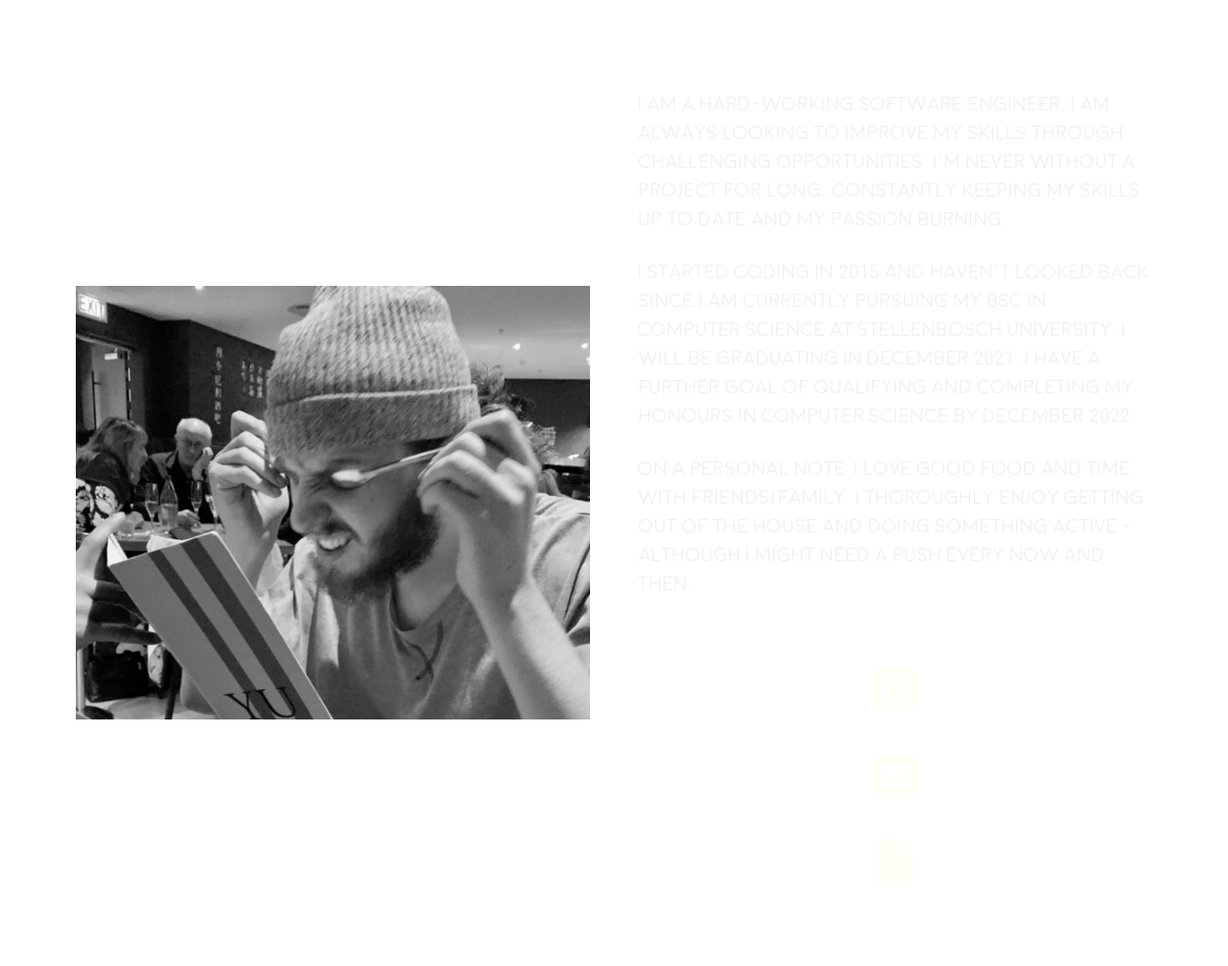
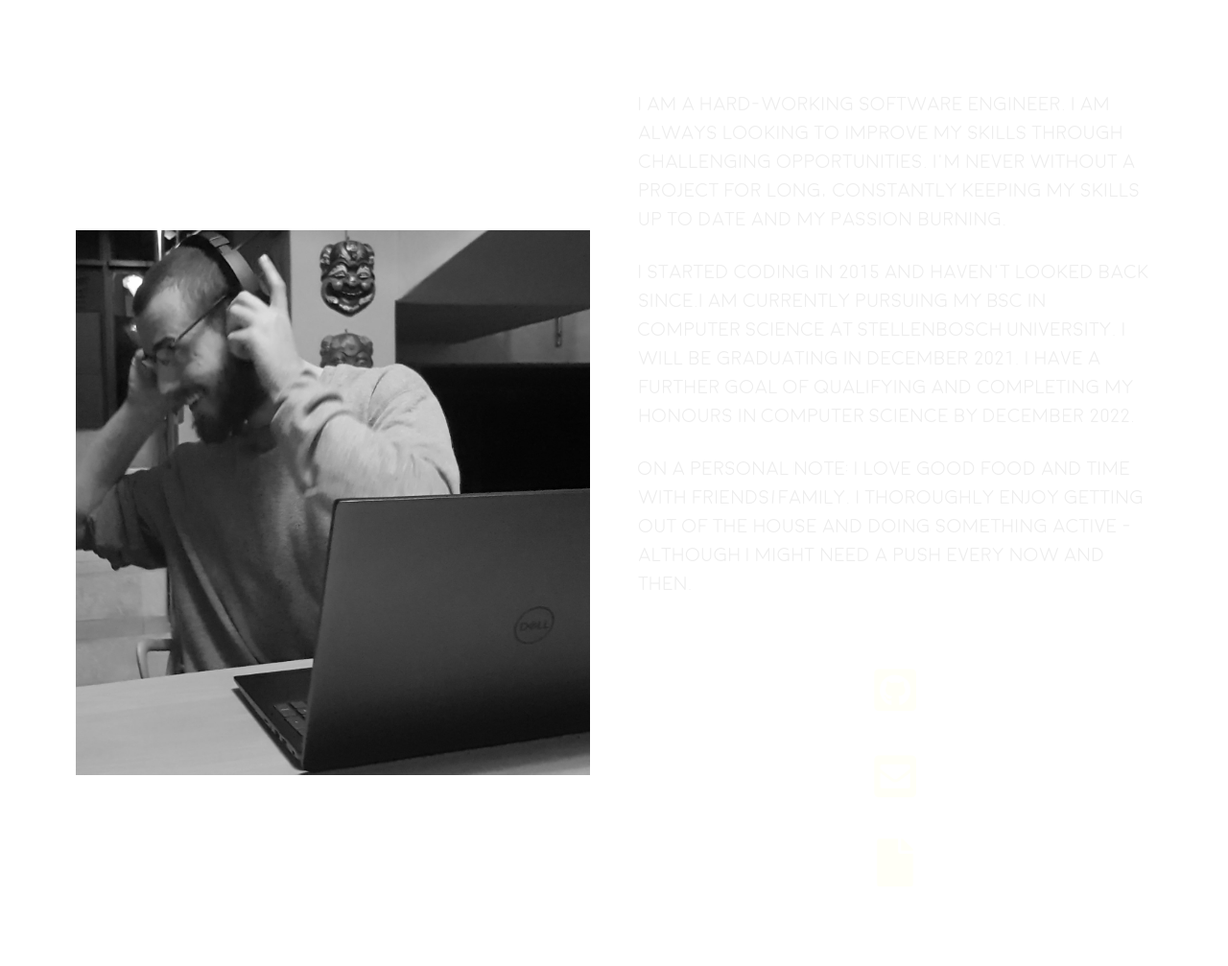
Before and after one commit to Outige/portfolio, a Flask app: page / in a window 1280 px wide. Shown: the part 912-1919 px from the top of the page at 96% size. Run offline with Flask 2, Linux system fonts and the light colour scheme; some libraries are stand-ins or nearby versions.

Commit message:
:sparkles: better photo

```diff
--- a/app/static/css/main.css
+++ b/app/static/css/main.css
@@ -885,6 +885,7 @@ input[type="submit"]{
     color: ivory;
     margin-left: 3rem;
     opacity: 0.5;
+    transition: 1s;
 }
 
 i {
--- a/app/templates/index.html
+++ b/app/templates/index.html
@@ -92,7 +92,7 @@ body.dark-mode{
         </div>
         <div class="container">
             <div class="profile-img" data-aos="fade-right" data-aos-delay="300">
-                <img src="../static/images/profile1.jpg" alt="">
+                <img src="../static/images/me3.jpg" alt="">
                 <!-- <img src="{{ url_for('static', filename='images/images/profile1.jpg') }}" alt=""> -->
             </div>
             <div class="about-details" data-aos="fade-left" data-aos-delay="600">
```
Also changed, not shown: app/static/images/me0.jpg (renamed from app/static/images/profile0.jpg), app/static/images/me1.jpg (renamed from app/static/images/profile1.jpg), app/static/images/me2.jpg (added), app/static/images/me3.jpg (added).
